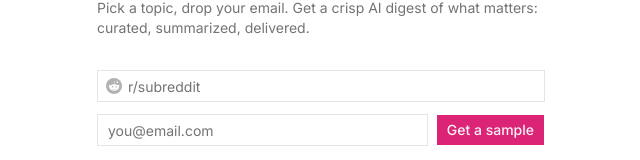
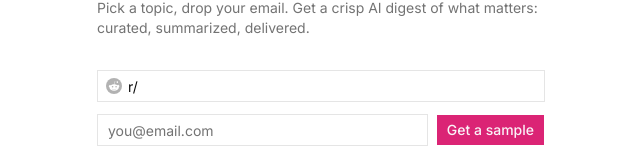
Before and after one commit to alexisbouchez/untitled, a Next.js app: page / in a window 1280 px wide. Shown: the part 384-544 px from the top of the page, without its empty margins (319-959 px from the left). Built offline with nearby package versions, Linux system fonts and the light colour scheme; no server answers.

Commit message:
prefill subreddit input with r/

```diff
--- a/src/app/page.tsx
+++ b/src/app/page.tsx
@@ -45,6 +45,7 @@ export default function Page() {
               type="text"
               name="subreddit"
               placeholder="r/subreddit"
+              defaultValue="r/"
               required
               disabled={isPending}
             />
```
